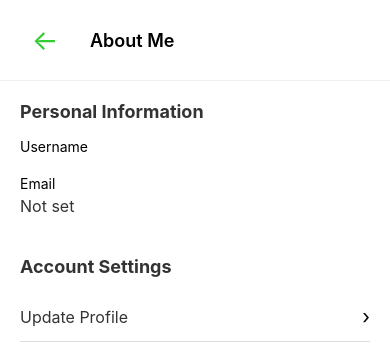
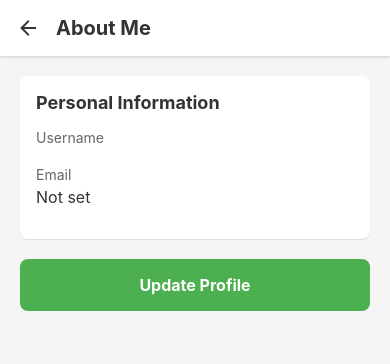
Before and after one commit to tinllsn/DACN_FE, a React Native app: screen /AboutMeScreen in a window 390 px wide. Shown: the top 364 px of the page. Built offline with nearby package versions, Linux system fonts and the light colour scheme; no server answers.

Commit message:
change username, email

```diff
--- a/App.js
+++ b/App.js
@@ -93,12 +93,12 @@ const Stack = createNativeStackNavigator();
 //       formData.append('confidence', '0.95');
 //       formData.append('suggestion', 'Please recycle this');
 
-//       const response = await fetch('https://ec88-14-233-228-77.https://1c83-171-225-184-205.ngrok-free.app/classifications/uploads-free.app/classifications/uploads', {
+//       const response = await fetch('https://ec88-14-233-228-77.https://64fc-14-185-225-153.ngrok-free.app/classifications/uploads-free.app/classifications/uploads', {
 //         method: 'POST',
 //         body: formData,
 //         headers: {
 //           'Accept': 'application/json',
-//           'https://1c83-171-225-184-205.ngrok-free.app/classifications/uploads-skip-browser-warning': 'true'
+//           'https://64fc-14-185-225-153.ngrok-free.app/classifications/uploads-skip-browser-warning': 'true'
 //         },
 //       });
 
--- a/components/AboutMeScreen.js
+++ b/components/AboutMeScreen.js
@@ -1,136 +1,63 @@
 import React, { useState, useEffect } from 'react';
-import { View, Text, StyleSheet, TouchableOpacity, ScrollView, Alert, Modal, TextInput, ActivityIndicator } from 'react-native';
+import {
+  View,
+  Text,
+  StyleSheet,
+  TouchableOpacity,
+  TextInput,
+  Alert,
+  Modal,
+  ActivityIndicator,
+  ScrollView
+} from 'react-native';
+import { MaterialCommunityIcons } from '@expo/vector-icons';
 import { useNavigation } from '@react-navigation/native';
 import AsyncStorage from '@react-native-async-storage/async-storage';
-import { commonStyles, colors } from './styles/commonStyles';
-import { MaterialCommunityIcons } from '@expo/vector-icons';
+import axios from 'axios';
 
-const API_URL = 'https://1c83-171-225-184-205.ngrok-free.app'; // Thay thế bằng URL ngrok của bạn
-import axios from 'axios';
+const API_URL = 'https://64fc-14-185-225-153.ngrok-free.app';
 
 const AboutMeScreen = () => {
   const navigation = useNavigation();
   const [userData, setUserData] = useState(null);
-  const [loading, setLoading] = useState(false);
+  const [loading, setLoading] = useState(true);
   const [modalVisible, setModalVisible] = useState(false);
-  const [modalType, setModalType] = useState(''); // 'profile' or 'password'
   const [formData, setFormData] = useState({
     username: '',
     email: '',
-    currentPassword: '',
-    newPassword: '',
-    confirmPassword: ''
+    password: ''
   });
 
   useEffect(() => {
-    loadUserData();
+    fetchUserData();
   }, []);
 
-  const loadUserData = async () => {
+  const fetchUserData = async () => {
     try {
-      const token = await AsyncStorage.getItem('token');
-      console.log('Token:', token);
-
-      // Luôn gọi API để lấy dữ liệu mới nhất
-      try {
-        const response = await axios.get(`${API_URL}/auth/profile`, {
-          headers: {
-            Authorization: `Bearer ${token}`
-          }
-        });
-        console.log('API response:', response.data);
-
-        if (response.data) {
-          const userData = {
-            id: response.data._id,
-            username: response.data.username,
-            email: response.data.email
-          };
-          console.log('Setting user data:', userData);
-          await AsyncStorage.setItem('userData', JSON.stringify(userData));
-          setUserData(userData);
-          setFormData({
-            ...formData,
-            username: userData.username || '',
-            email: userData.email || ''
-          });
-        }
-      } catch (apiError) {
-        console.error('Error fetching user profile:', apiError);
-        // Nếu API call thất bại, thử lấy từ AsyncStorage
-        const userDataString = await AsyncStorage.getItem('userData');
-        if (userDataString) {
-          const data = JSON.parse(userDataString);
-          console.log('Loading from storage:', data);
-          setUserData(data);
-          setFormData({
-            ...formData,
-            username: data.username || '',
-            email: data.email || ''
-          });
-        }
-      }
-    } catch (error) {
-      console.error('Error loading user data:', error);
-    }
-  };
-
-  const handleUpdateProfile = async () => {
-    if (!formData.username || !formData.email) {
-      Alert.alert('Error', 'Please fill in all required fields');
+      setLoading(true);
+      const userData = await AsyncStorage.getItem('userData');
+      if (!userData) {
+        Alert.alert('Error', 'Please login again');
         return;
       }
-
-    try {
-      setLoading(true);
-      const token = await AsyncStorage.getItem('token');
-      const response = await axios.put(`${API_URL}/auth/update`, {
-        id: userData.id,
-        username: formData.username,
-        email: formData.email,
-        password: formData.newPassword || undefined
-      }, {
-        headers: {
-          Authorization: `Bearer ${token}`
-        }
+      const parsedUserData = JSON.parse(userData);
+      setUserData(parsedUserData);
+      setFormData({
+        username: parsedUserData.username || '',
+        email: parsedUserData.email || '',
+        password: ''
       });
-
-      if (response.data) {
-        const updatedUserData = {
-          id: response.data._id,
-          username: response.data.username,
-          email: response.data.email
-        };
-        console.log('Updating user data:', updatedUserData);
-        await AsyncStorage.setItem('userData', JSON.stringify(updatedUserData));
-        setUserData(updatedUserData);
-        setFormData({
-          ...formData,
-          username: response.data.username,
-          email: response.data.email,
-          newPassword: ''
-        });
-        Alert.alert('Success', 'Profile updated successfully');
-        setModalVisible(false);
-        // Reload user data after update
-        loadUserData();
-      }
     } catch (error) {
-      console.error('Update profile error:', error);
-      Alert.alert('Error', error.response?.data?.message || 'Failed to update profile');
+      console.error('Fetch user data error:', error);
+      Alert.alert('Error', 'Failed to fetch user data');
     } finally {
       setLoading(false);
     }
   };
 
-  const handleChangePassword = async () => {
-    if (!formData.currentPassword || !formData.newPassword || !formData.confirmPassword) {
-      Alert.alert('Error', 'Please fill in all password fields');
-      return;
-    }
-
-    if (formData.newPassword !== formData.confirmPassword) {
-      Alert.alert('Error', 'New passwords do not match');
+  const handleUpdateProfile = async () => {
+    if (!formData.username) {
+      Alert.alert('Error', 'Username is required');
       return;
     }
 
@@ -138,46 +65,55 @@ const AboutMeScreen = () => {
       setLoading(true);
       const response = await axios.put(`${API_URL}/auth/update`, {
         id: userData.id,
-        currentPassword: formData.currentPassword,
-        newPassword: formData.newPassword
+        username: formData.username,
+        email: formData.email,
+        password: formData.password || undefined
       });
 
       if (response.data) {
-        Alert.alert('Success', 'Password changed successfully');
+        // Cập nhật thông tin trong AsyncStorage
+        const updatedUserData = {
+          ...userData,
+          username: formData.username,
+          email: formData.email
+        };
+        await AsyncStorage.setItem('userData', JSON.stringify(updatedUserData));
+        setUserData(updatedUserData);
+
+        Alert.alert('Success', 'Profile updated successfully');
         setModalVisible(false);
-        setFormData({
-          ...formData,
-          currentPassword: '',
-          newPassword: '',
-          confirmPassword: ''
-        });
       }
     } catch (error) {
-      Alert.alert('Error', error.response?.data?.message || 'Failed to change password');
+      console.error('Update profile error:', error);
+      Alert.alert(
+        'Error',
+        error.response?.data?.message || 'Failed to update profile'
+      );
     } finally {
       setLoading(false);
     }
   };
 
-  const resetForm = () => {
-    setFormData({
-      ...formData,
-      currentPassword: '',
-      newPassword: '',
-      confirmPassword: ''
-    });
-  };
+  if (loading) {
+    return (
+      <View style={styles.loadingContainer}>
+        <ActivityIndicator size="large" color="#4CAF50" />
+      </View>
+    );
+  }
 
   return (
-    <ScrollView style={commonStyles.safeArea}>
+    <ScrollView style={styles.container}>
       <View style={styles.header}>
+        <View style={styles.headerLeft}>
           <TouchableOpacity
             style={styles.backButton}
             onPress={() => navigation.goBack()}
           >
-          <Text style={styles.backButtonText}>←</Text>
+            <MaterialCommunityIcons name="arrow-left" size={24} color="#333" />
           </TouchableOpacity>
-        <Text style={styles.headerTitle}>About Me</Text>
+          <Text style={styles.title}>About Me</Text>
+        </View>
       </View>
 
       <View style={styles.content}>
@@ -193,30 +129,12 @@ const AboutMeScreen = () => {
           </View>
         </View>
 
-        <View style={styles.section}>
-          <Text style={styles.sectionTitle}>Account Settings</Text>
-          {/* <TouchableOpacity
-            style={styles.menuItem}
-            onPress={() => {
-              setModalType('password');
-              setModalVisible(true);
-            }}
+        <TouchableOpacity
+          style={styles.updateButton}
+          onPress={() => setModalVisible(true)}
         >
-            <Text style={styles.menuText}>Change Password</Text>
-            <Text style={styles.menuArrow}>›</Text>
-          </TouchableOpacity> */}
-
-          <TouchableOpacity
-            style={styles.menuItem}
-            onPress={() => {
-              setModalType('profile');
-              setModalVisible(true);
-            }}
-          >
-            <Text style={styles.menuText}>Update Profile</Text>
-            <Text style={styles.menuArrow}>›</Text>
+          <Text style={styles.updateButtonText}>Update Profile</Text>
         </TouchableOpacity>
-        </View>
       </View>
 
       <Modal
@@ -247,9 +165,9 @@ const AboutMeScreen = () => {
 
             <TextInput
               style={styles.input}
-              placeholder="New Password (optional)"
-              value={formData.newPassword}
-              onChangeText={(text) => setFormData({...formData, newPassword: text})}
+              placeholder="New Password or Curent Password"
+              value={formData.password}
+              onChangeText={(text) => setFormData({...formData, password: text})}
               secureTextEntry
             />
 
@@ -258,7 +176,11 @@ const AboutMeScreen = () => {
                 style={[styles.modalButton, styles.cancelButton]}
                 onPress={() => {
                   setModalVisible(false);
-                  resetForm();
+                  setFormData({
+                    username: userData.username || '',
+                    email: userData.email || '',
+                    password: ''
+                  });
                 }}
               >
                 <Text style={styles.buttonText}>Cancel</Text>
@@ -284,41 +206,57 @@ const AboutMeScreen = () => {
 };
 
 const styles = StyleSheet.create({
+  container: {
+    flex: 1,
+    backgroundColor: '#f5f5f5',
+  },
+  loadingContainer: {
+    flex: 1,
+    justifyContent: 'center',
+    alignItems: 'center',
+  },
   header: {
     flexDirection: 'row',
+    justifyContent: 'space-between',
     alignItems: 'center',
-    paddingVertical: 15,
-    paddingHorizontal: 20,
-    borderBottomWidth: 1,
-    borderBottomColor: '#f0f0f0',
+    padding: 16,
+    backgroundColor: 'white',
+    elevation: 2,
+    shadowColor: '#000',
+    shadowOffset: { width: 0, height: 2 },
+    shadowOpacity: 0.1,
+    shadowRadius: 2,
   },
-  headerTitle: {
-    fontSize: 18,
-    fontWeight: '600',
-    marginLeft: 20,
+  headerLeft: {
+    flexDirection: 'row',
+    alignItems: 'center',
   },
   backButton: {
-    width: 50,
-    height: 50,
-    fontSize: 28,
-    justifyContent: 'center',
-    alignItems: 'center',
-
+    marginRight: 16,
   },
-  backButtonText: {
-    fontSize: 28,
-    color: '#32CD32',
+  title: {
+    fontSize: 20,
+    fontWeight: 'bold',
+    color: '#333',
   },
   content: {
     padding: 20,
   },
   section: {
-    marginBottom: 24,
+    backgroundColor: 'white',
+    padding: 16,
+    borderRadius: 8,
+    marginBottom: 20,
+    elevation: 1,
+    shadowColor: '#000',
+    shadowOffset: { width: 0, height: 1 },
+    shadowOpacity: 0.1,
+    shadowRadius: 1,
   },
   sectionTitle: {
     fontSize: 18,
     fontWeight: 'bold',
-    color: colors.text,
+    color: '#333',
     marginBottom: 16,
   },
   infoItem: {
@@ -326,28 +264,23 @@ const styles = StyleSheet.create({
   },
   label: {
     fontSize: 14,
-    color: colors.textSecondary,
+    color: '#666',
     marginBottom: 4,
   },
   value: {
     fontSize: 16,
-    color: colors.text,
+    color: '#333',
   },
-  menuItem: {
-    flexDirection: 'row',
-    justifyContent: 'space-between',
+  updateButton: {
+    backgroundColor: '#4CAF50',
+    padding: 16,
+    borderRadius: 8,
     alignItems: 'center',
-    paddingVertical: 12,
-    borderBottomWidth: 1,
-    borderBottomColor: colors.border,
   },
-  menuText: {
+  updateButtonText: {
+    color: 'white',
     fontSize: 16,
-    color: colors.text,
-  },
-  menuArrow: {
-    fontSize: 20,
-    color: colors.textSecondary,
+    fontWeight: 'bold',
   },
   modalContainer: {
     flex: 1,
--- a/components/Camera.js
+++ b/components/Camera.js
@@ -79,10 +79,10 @@ const Camera = () => {
       formData.append('confidence', '0.95');
       formData.append('suggestion', 'Please recycle this');
 
-      console.log('Uploading to:', 'https://1c83-171-225-184-205.ngrok-free.app/classifications/uploads');
+      console.log('Uploading to:', 'https://64fc-14-185-225-153.ngrok-free.app/classifications/uploads');
       console.log('FormData:', formData);
 
-      const response = await fetch('https://1c83-171-225-184-205.ngrok-free.app/classifications/uploads', {
+      const response = await fetch('https://64fc-14-185-225-153.ngrok-free.app/classifications/uploads', {
         method: 'POST',
         body: formData,
         headers: {
--- a/components/DosDonts.js
+++ b/components/DosDonts.js
@@ -57,7 +57,7 @@ const DosDonts = () => {
       setLoading(true);
       setError(null);
 
-      const response = await fetch(`https://1c83-171-225-184-205.ngrok-free.app/guide/${type}`);
+      const response = await fetch(`https://64fc-14-185-225-153.ngrok-free.app/guide/${type}`);
       if (!response.ok) {
         throw new Error('Failed to fetch guide');
       }
--- a/components/HistoryScreen.js
+++ b/components/HistoryScreen.js
@@ -40,7 +40,7 @@ const HistoryScreen = () => {
         throw new Error('User ID not found');
       }
 
-      const response = await fetch('https://1c83-171-225-184-205.ngrok-free.app/classifications/image', {
+      const response = await fetch('https://64fc-14-185-225-153.ngrok-free.app/classifications/image', {
         method: 'POST',
         headers: {
           'Content-Type': 'application/json',
@@ -63,7 +63,7 @@ const HistoryScreen = () => {
 
   const deleteHistoryItem = async (itemId) => {
     try {
-      const response = await fetch(`https://1c83-171-225-184-205.ngrok-free.app/classifications/delete/${itemId}`, {
+      const response = await fetch(`https://64fc-14-185-225-153.ngrok-free.app/classifications/delete/${itemId}`, {
         method: 'DELETE',
         headers: {
           'Content-Type': 'application/json',
--- a/components/HomeScreen.js
+++ b/components/HomeScreen.js
@@ -89,10 +89,10 @@ const HomeScreen = () => {
       formData.append('confidence', '0.95');
       formData.append('suggestion', 'Please recycle this');
 
-      console.log('Uploading to:', 'https://1c83-171-225-184-205.ngrok-free.app/classifications/uploads');
+      console.log('Uploading to:', 'https://64fc-14-185-225-153.ngrok-free.app/classifications/uploads');
       console.log('FormData:', formData);
 
-      const response = await fetch('https://1c83-171-225-184-205.ngrok-free.app/classifications/uploads', {
+      const response = await fetch('https://64fc-14-185-225-153.ngrok-free.app/classifications/uploads', {
         method: 'POST',
         body: formData,
         headers: {
--- a/components/LibraryPicker.js
+++ b/components/LibraryPicker.js
@@ -78,10 +78,10 @@ const LibraryPicker = () => {
       formData.append('confidence', '0.95');
       formData.append('suggestion', 'Please recycle this');
 
-      console.log('Uploading to:', 'https://1c83-171-225-184-205.ngrok-free.app/classifications/uploads');
+      console.log('Uploading to:', 'https://64fc-14-185-225-153.ngrok-free.app/classifications/uploads');
       console.log('FormData:', formData);
 
-      const response = await fetch('https://1c83-171-225-184-205.ngrok-free.app/classifications/uploads', {
+      const response = await fetch('https://64fc-14-185-225-153.ngrok-free.app/classifications/uploads', {
         method: 'POST',
         body: formData,
         headers: {
--- a/components/LoginScreen.js
+++ b/components/LoginScreen.js
@@ -7,7 +7,7 @@ import AsyncStorage from '@react-native-async-storage/async-storage';
 import { Ionicons } from '@expo/vector-icons';
 
 // const API_URL = 'http://192.168.1.7:5000/api';
-const API_URL = 'https://1c83-171-225-184-205.ngrok-free.app/auth/login';
+const API_URL = 'https://64fc-14-185-225-153.ngrok-free.app/auth/login';
 
 
 // Login Screen
@@ -38,7 +38,6 @@ const LoginScreen = () => {
             setError('');
             // const response = await axios.post(`${API_URL}/auth/login`, {
             const response = await axios.post(`${API_URL}`, {
-
                 username,
                 password,
             });
--- a/components/QuizGame.js
+++ b/components/QuizGame.js
@@ -28,7 +28,7 @@ const QuizGame = () => {
   const fetchQuestions = async () => {
     try {
       setLoading(true);
-      const response = await fetch('https://1c83-171-225-184-205.ngrok-free.app/question/allquestion');
+      const response = await fetch('https://64fc-14-185-225-153.ngrok-free.app/question/allquestion');
       if (!response.ok) {
         throw new Error('Failed to fetch questions');
       }
--- a/components/SignUpScreen.js
+++ b/components/SignUpScreen.js
@@ -8,7 +8,7 @@ import { Ionicons } from '@expo/vector-icons'; // nếu bạn dùng Expo
 
 // Thay đổi localhost thành IP của máy tính của bạn
 // const API_URL = 'http://192.168.1.7:5000/api';
-const API_URL = 'https://1c83-171-225-184-205.ngrok-free.app/auth/register';
+const API_URL = 'https://64fc-14-185-225-153.ngrok-free.app/auth/register';
 
 // Sign Up Screen
 const SignUpScreen = () => {
--- a/components/admin/ProfileManagement.js
+++ b/components/admin/ProfileManagement.js
@@ -14,7 +14,7 @@ import { MaterialCommunityIcons } from '@expo/vector-icons';
 import * as ImagePicker from 'expo-image-picker';
 import axios from 'axios';
 
-const API_URL = 'https://1c83-171-225-184-205.ngrok-free.app';
+const API_URL = 'https://64fc-14-185-225-153.ngrok-free.app';
 
 const ProfileManagement = ({ navigation }) => {
   const [loading, setLoading] = useState(false);
```
Lines whose indentation alone changed are shown as unchanged.
